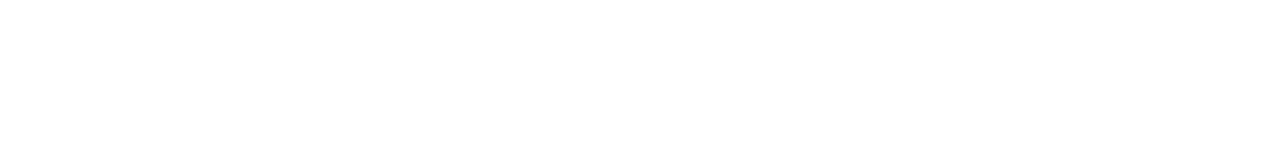
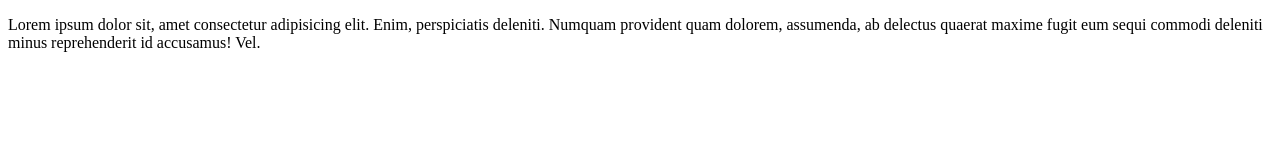
Before and after one commit to sonatanpaul/g3-architects-webiste, a plain HTML site: page index.html in a window 1280 px wide. Drawn offline with Linux system fonts and the light colour scheme.

Commit message:
check update

```diff
--- a/index.html
+++ b/index.html
@@ -7,5 +7,8 @@
 </head>
 <body>
 
+    <p>Lorem ipsum dolor sit, amet consectetur adipisicing elit. Enim, perspiciatis deleniti. Numquam provident quam dolorem, assumenda, ab delectus quaerat maxime fugit eum sequi commodi deleniti minus reprehenderit id accusamus! Vel.
+    </p>
+
 </body>
 </html>
```
